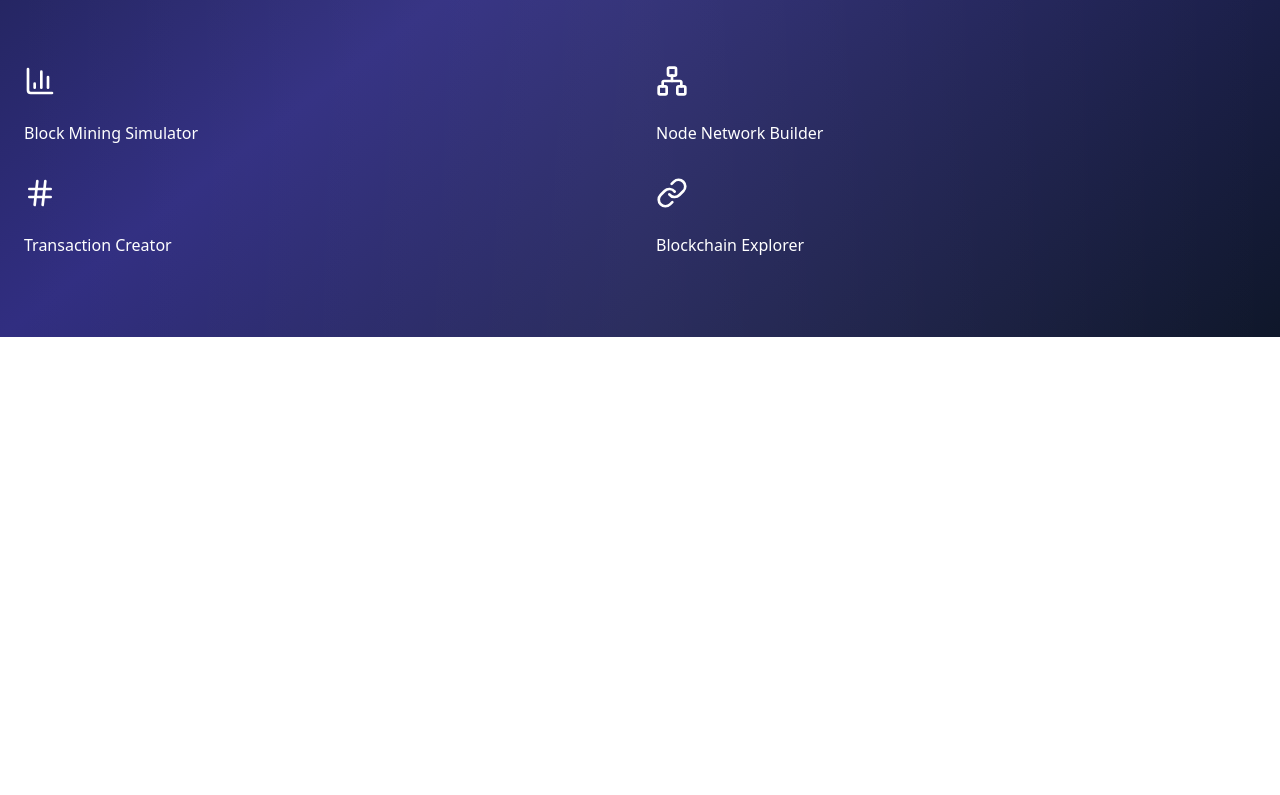
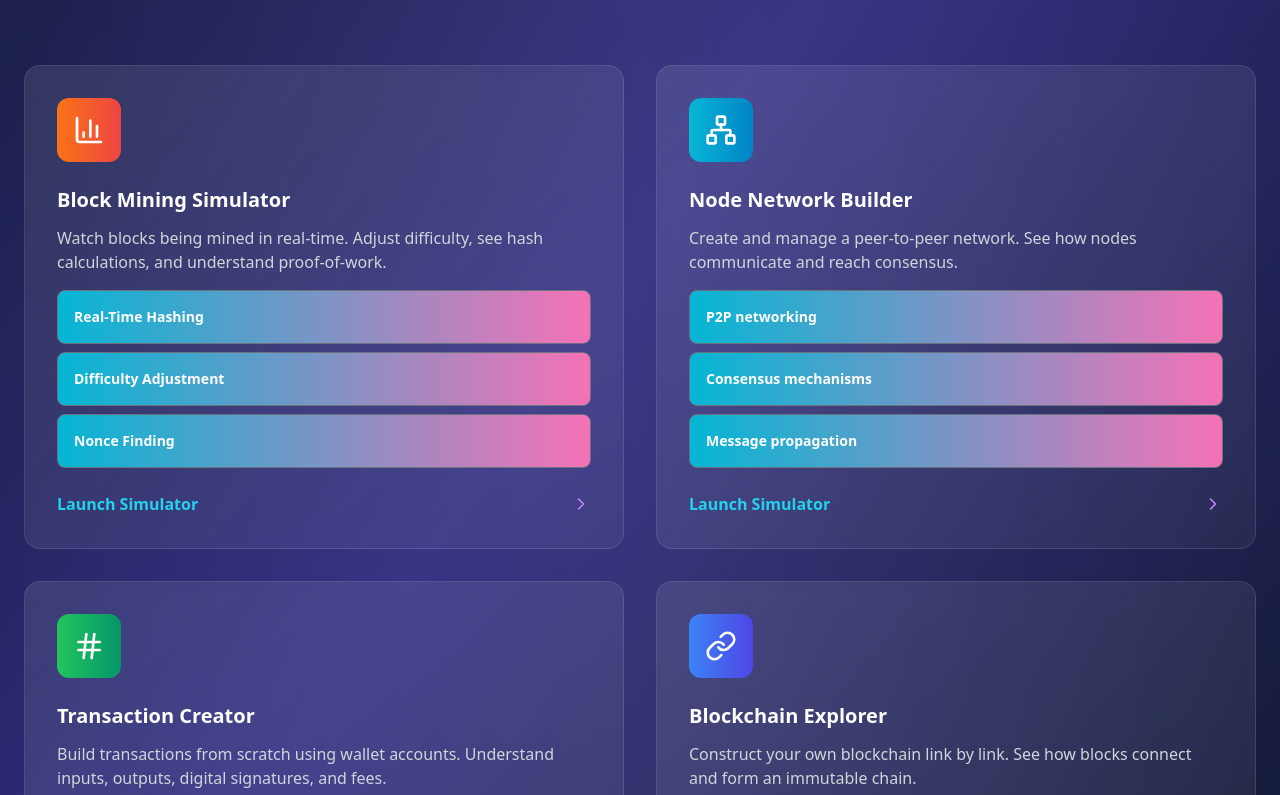
Before and after one commit to StuvanFIT/Blockchain-Network-Educational-Tool, a React (Create React App) app in the folder explorer/: page / in a window 1280 px wide. Shown: the part 685-1480 px from the top of the page. Before the commit the page ends 1022 px from the top, so only its background shows below. Built offline with nearby package versions, Linux system fonts and the light colour scheme.

Commit message:
style: designed the interactive simulator section

```diff
--- a/explorer/src/components/Dashboard.tsx
+++ b/explorer/src/components/Dashboard.tsx
@@ -1,6 +1,6 @@
 
 import React from 'react';
-import { Home, Zap, BarChart3, Network, Hash, Link } from 'lucide-react';
+import { Home, Zap, BarChart3, Network, Hash, Link, ChevronRight } from 'lucide-react';
 
 // Dashboard Page
 export const Dashboard = () => {
@@ -27,7 +27,7 @@ export const Dashboard = () => {
     {
       icon: <Hash className="w-8 h-8" />,
       title: "Transaction Creator",
-      description: "Build transactions from scratch. Understand inputs, outputs, digital signatures, and fees.",
+      description: "Build transactions from scratch using wallet accounts. Understand inputs, outputs, digital signatures, and fees.",
       color: "from-green-500 to-emerald-600",
       features: ["UTXO model", "Digital signatures", "Fee calculation"]
     },
@@ -101,12 +101,30 @@ export const Dashboard = () => {
         <div className='grid grid-cols-1 md:grid-cols-2 gap-8'>
           {interactiveSimulators.map((simulator, index) => (
 
-            <div key={index}>
-              <div className='flex items-center justify-between mb-6'>
+            <div key={index} className='group bg-gradient-to-br from-white/10 to-white/5 backdrop-blur-sm border border-white/10 rounded-2xl p-8  hover:border-purple-400/30 transition-all duration-300 cursor-pointer hover:transform hover:scale-110"'>
+              <div className={`flex items-center justify-center mb-6 w-16 h-16 bg-gradient-to-r ${simulator.color} rounded-xl group-hover:shadow-lg transition-all duration-300`}>
                 {simulator.icon}
               </div>
 
-              <h3>{simulator.title}</h3>
+              <h3 className='text-xl font-semibold mb-3 group-hover:text-purple-400 transition-colors'>{simulator.title}</h3>
+              <p className='text-gray-300 mb-4'>{simulator.description}</p>
+
+              <div className='space-y-2 mb-6'>
+                {simulator.features.map((feature, index) =>(
+                  <div key={index} className='flex items-center space-x-2 text-sm text-white-400 border border-gray-500 rounded-lg bg-gradient-to-r from-cyan-500 to-pink-400 font-semibold p-4'>
+                    <span>{feature}</span>
+                  </div>
+                ))}
+              </div>
+
+              <div className='flex items-center justify-between'>
+                <button className='text-cyan-400 font-semibold gover: text-cyan-300 transition-colors'>
+                  Launch Simulator
+                </button>
+                <ChevronRight className="w-5 h-5 text-purple-400 group-hover:translate-x-1 transition-transform" />
+              </div>
+
+
 
             </div>
 
```
